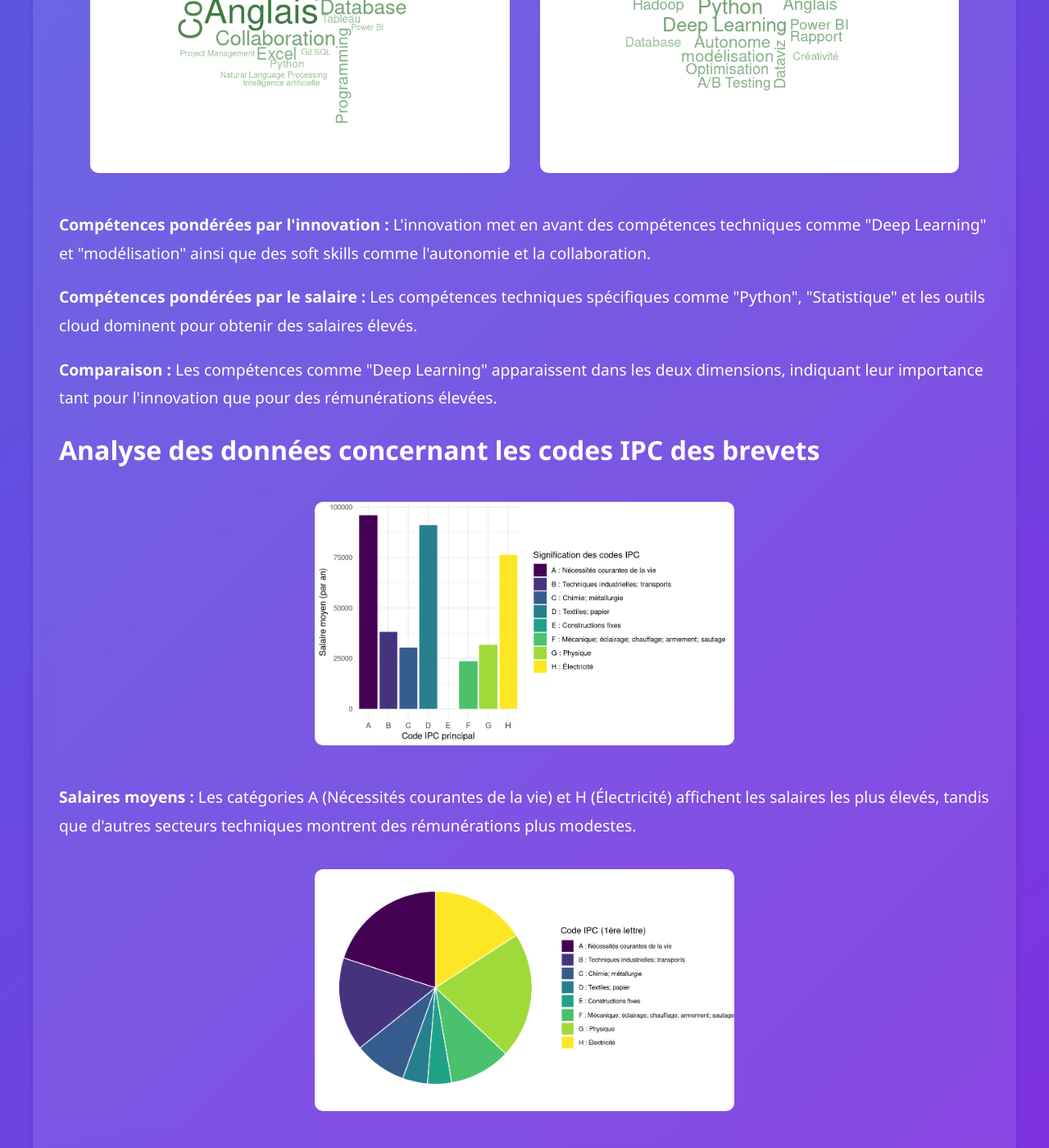
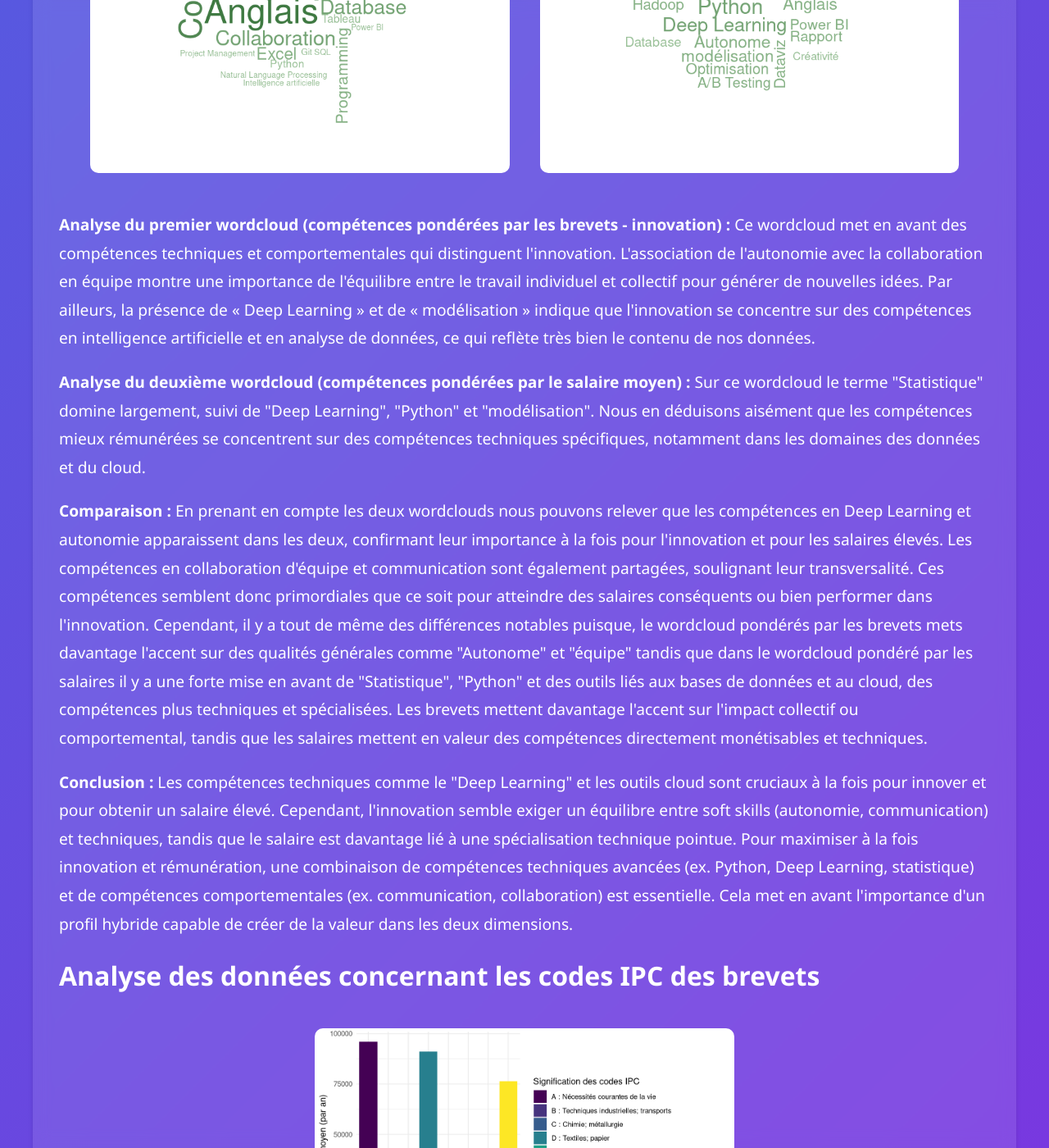
Before and after one commit to SebastienH422/ProjetR.smams, a Jekyll site: the page analyses.html, which Jekyll copies as it is, in a window 1280 px wide and 1400 px high, scrolled down 1964 px. Shown: the whole window at 82% size. Built offline with Jekyll 4.4.1, drawn with Linux system fonts in a browser that asks for light colours; some of the changed text lies outside the part shown.

Commit message:
Update analyses.html

```diff
--- a/analyses.html
+++ b/analyses.html
@@ -89,9 +89,9 @@
                 <p><strong>Analyse du premier wordcloud (secteurs pondérés par les salaires) :</strong>  Pour ce premier wordcloud, les secteurs "Transport" et "Logistique" dominent largement, ils sont donc identifiés comme offrant des salaires compétitifs. En effet, les secteurs liés à la gestion et à la chaîne d'approvisionnement (logistique, transport, distribution) sont mis en avant, démontrant une forte valorisation salariale. Cela peut être dû à la demande croissante pour ces secteurs dans une économie mondialisée.</p>
                 <p><strong>Analyse du deuxième wordcloud (secteurs pondérés par les brevets - innovation) :</strong> Pour ce deuxième wordcloud nous remarquons une plus grande diversité au sujet des secteurs mis en avant. Les termes "Industrie Auto", "Industrie Aéronautique", "Mécanique (Meca)" et "Aérospatial" ressortent comme les leaders en innovation. Nous observons également des secteurs comme "Chimie", "Biotechnologie" et "Secteur Informatique", qui sont bien représentés, reflétant leur forte orientation vers la recherche et le développement. Nous pouvons en conclure que les secteurs industriels et technologiques sont les moteurs de l'innovation, où l'effort en R&D conduit à la production de brevets.
 </p>
-                <p><strong>Conclusion :</strong> - Le premier wordcloud met davantage l'accent sur des secteurs orientés vers les services (ex. Logistique, Services aux entreprises), tandis que le deuxième wordcloud valorise des secteurs orientés vers l'industrie et la technologie (ex. Aérospatial, Biotechnologie, Mécanique). \
+                <p><strong>Conclusion :</strong> Le premier wordcloud met davantage l'accent sur des secteurs orientés vers les services (ex. Logistique, Services aux entreprises), tandis que le deuxième wordcloud valorise des secteurs orientés vers l'industrie et la technologie (ex. Aérospatial, Biotechnologie, Mécanique). \
 Le transport et la logistique, offrant de meilleurs salaires, sont beaucoup moins représentés en termes d'innovation, tandis que des secteurs comme l'automobile et l'aéronautique sont les leaders en innovation mais moins proéminents en terme de salaires.
-- Pour un professionnel ou une entreprise, investir dans l'innovation dans des secteurs technologiques est clé pour rester compétitif sur le long terme. Cependant, les secteurs de la logistique et du transport peuvent offrir des opportunités financières immédiates. Un équilibre entre innovation et valeur économique peut être trouvé dans des secteurs comme l'aéronautique, qui figurent dans les deux dimensions.</p>
+Pour un professionnel ou une entreprise, investir dans l'innovation dans des secteurs technologiques est clé pour rester compétitif sur le long terme. Cependant, les secteurs de la logistique et du transport peuvent offrir des opportunités financières immédiates. Un équilibre entre innovation et valeur économique peut être trouvé dans des secteurs comme l'aéronautique, qui figurent dans les deux dimensions.</p>
             </section>
 
             <section class="section">
@@ -100,10 +100,16 @@ Le transport et la logistique, offrant de meilleurs salaires, sont beaucoup moin
                     <img src="Images/wordVert_Competences_Brevets_petit.png" alt="Compétences pondérées par l'innovation">
                     <img src="Images/WordVert_salaires_petit.png" alt="Compétences pondérées par le salaire moyen">
                 </p>
-                <p><strong>Compétences pondérées par l'innovation :</strong> L'innovation met en avant des compétences techniques comme "Deep Learning" et "modélisation" ainsi que des soft skills comme l'autonomie et la collaboration.</p>
-                <p><strong>Compétences pondérées par le salaire :</strong> Les compétences techniques spécifiques comme "Python", "Statistique" et les outils cloud dominent pour obtenir des salaires élevés.</p>
-                <p><strong>Comparaison :</strong> Les compétences comme "Deep Learning" apparaissent dans les deux dimensions, indiquant leur importance tant pour l'innovation que pour des rémunérations élevées.</p>
+                <p><strong>Analyse du premier wordcloud (compétences pondérées par les brevets - innovation) : </strong>  Ce wordcloud met en avant des compétences techniques et comportementales qui distinguent l'innovation. L'association de l'autonomie avec la collaboration en équipe montre une importance de l'équilibre entre le travail individuel et collectif pour générer de nouvelles idées. Par ailleurs, la présence de « Deep Learning » et de « modélisation » indique que l'innovation se concentre sur des compétences en intelligence artificielle et en analyse de données, ce qui reflète très bien le contenu de nos données.</p>
+                <p><strong>Analyse du deuxième wordcloud (compétences pondérées par le salaire moyen) :</strong>  Sur ce wordcloud le terme "Statistique" domine largement, suivi de "Deep Learning", "Python" et "modélisation". Nous en déduisons aisément que les compétences mieux rémunérées se concentrent sur des compétences techniques spécifiques, notamment dans les domaines des données et du cloud.
+</p>
+                <p><strong>Comparaison :</strong>  En prenant en compte les deux wordclouds nous pouvons relever que les compétences en Deep Learning et autonomie apparaissent dans les deux, confirmant leur importance à la fois pour l'innovation et pour les salaires élevés. Les compétences en collaboration d'équipe et communication sont également partagées, soulignant leur transversalité. Ces compétences semblent donc primordiales que ce soit pour atteindre des salaires conséquents ou bien performer dans l'innovation.
+Cependant, il y a tout de même des différences notables puisque, le wordcloud pondérés par les brevets mets davantage l'accent sur des qualités générales comme "Autonome" et "équipe" tandis que dans le wordcloud pondéré par les salaires il y a une forte mise en avant de "Statistique", "Python" et des outils liés aux bases de données et au cloud, des compétences plus techniques et spécialisées.
+Les brevets mettent davantage l'accent sur l'impact collectif ou comportemental, tandis que les salaires mettent en valeur des compétences directement monétisables et techniques. </p>
+                <p><strong>Conclusion :</strong> Les compétences techniques comme le "Deep Learning" et les outils cloud sont cruciaux à la fois pour innover et pour obtenir un salaire élevé. Cependant, l'innovation semble exiger un équilibre entre soft skills (autonomie, communication) et techniques, tandis que le salaire est davantage lié à une spécialisation technique pointue.
+Pour maximiser à la fois innovation et rémunération, une combinaison de compétences techniques avancées (ex. Python, Deep Learning, statistique) et de compétences comportementales (ex. communication, collaboration) est essentielle. Cela met en avant l'importance d'un profil hybride capable de créer de la valeur dans les deux dimensions.</p>
             </section>
+
 
             <section class="section">
                 <h2>Analyse des données concernant les codes IPC des brevets</h2>
```
